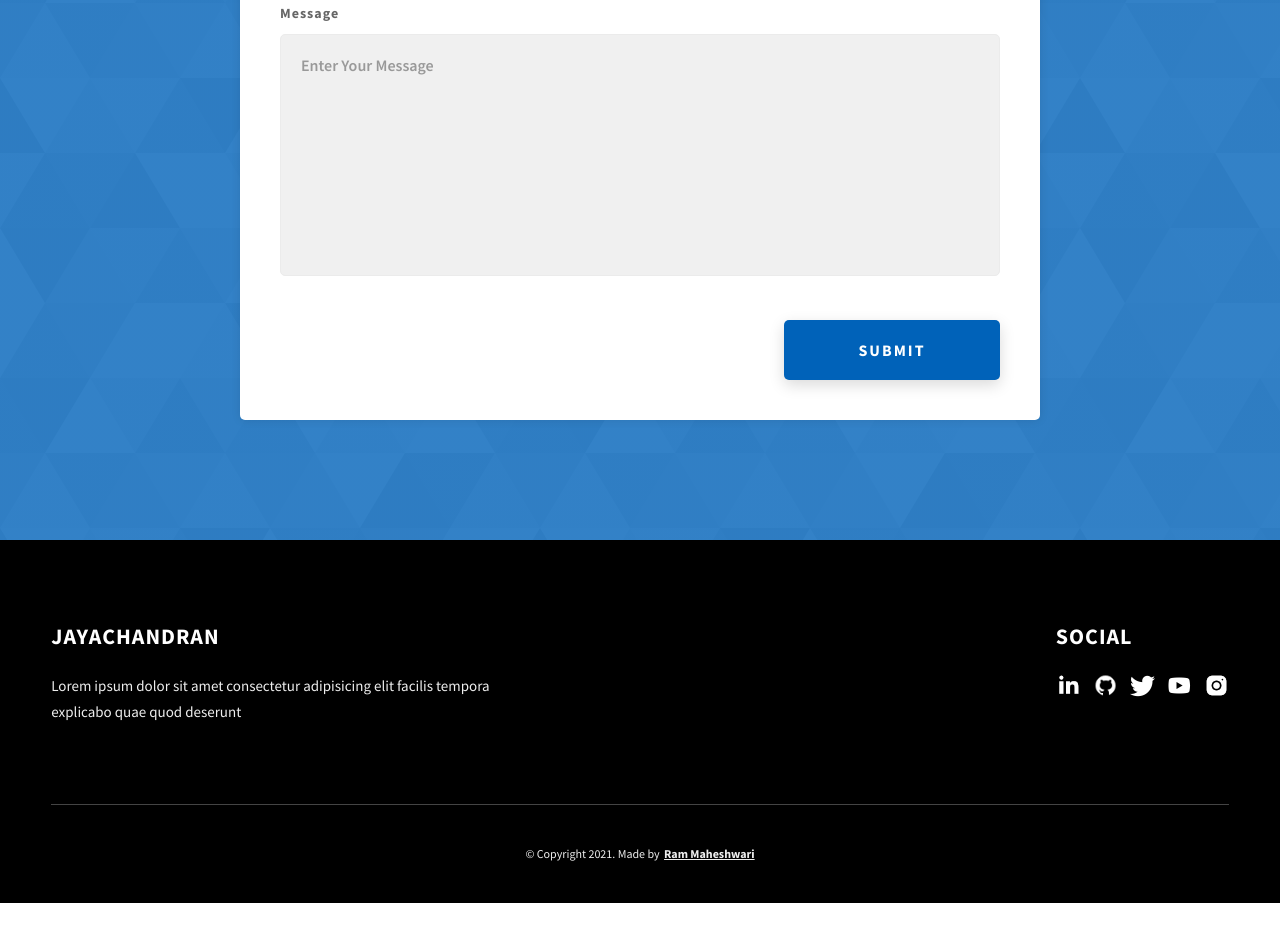
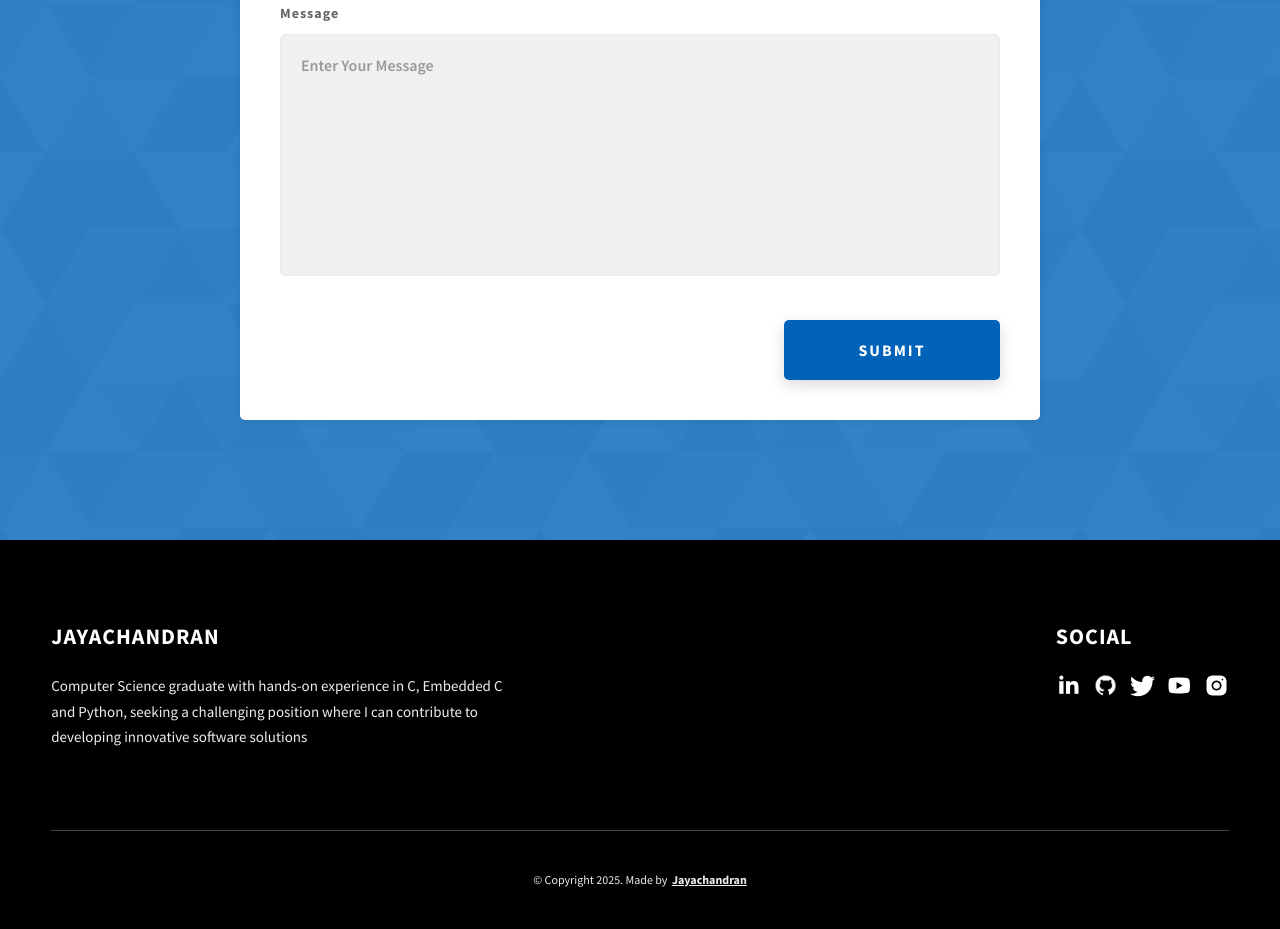
Before and after one commit to VJayachandran/VJayachandran, a website: page index.html in a window 1280 px wide. Shown: the part 4300-5229 px from the top of the page. Before the commit the page ends 5203 px from the top, so only its background shows below. Drawn offline with Linux system fonts and the light colour scheme.

Commit message:
Update index.html

```diff
--- a/index.html
+++ b/index.html
@@ -391,17 +391,14 @@
           <div class="main-footer__row main-footer__row-2">
             <h4 class="heading heading-sm text-lt">Jayachandran</h4>
             <p class="main-footer__short-desc">
-              Lorem ipsum dolor sit amet consectetur adipisicing elit facilis
-              tempora explicabo quae quod deserunt
-            </p>
-          </div>
+              Computer Science graduate with hands-on experience in C, Embedded C and Python, seeking a challenging position where I can contribute to developing innovative software solutions </div>
         </div>
 
         <!-- If you give me some credit or shoutout here by linking to my website, then it will be a big thing for me and will help me a lot :) -->
         <div class="main-footer__lower">
-          &copy; Copyright 2021. Made by
-          <a rel="noreferrer" target="_blank" href="https://rammaheshwari.com"
-            >Ram Maheshwari</a
+          &copy; Copyright 2025. Made by
+          <a rel="noreferrer" target="_blank" href="https://Jayachandran.com"
+            >Jayachandran</a
           >
         </div>
       </div>
```
